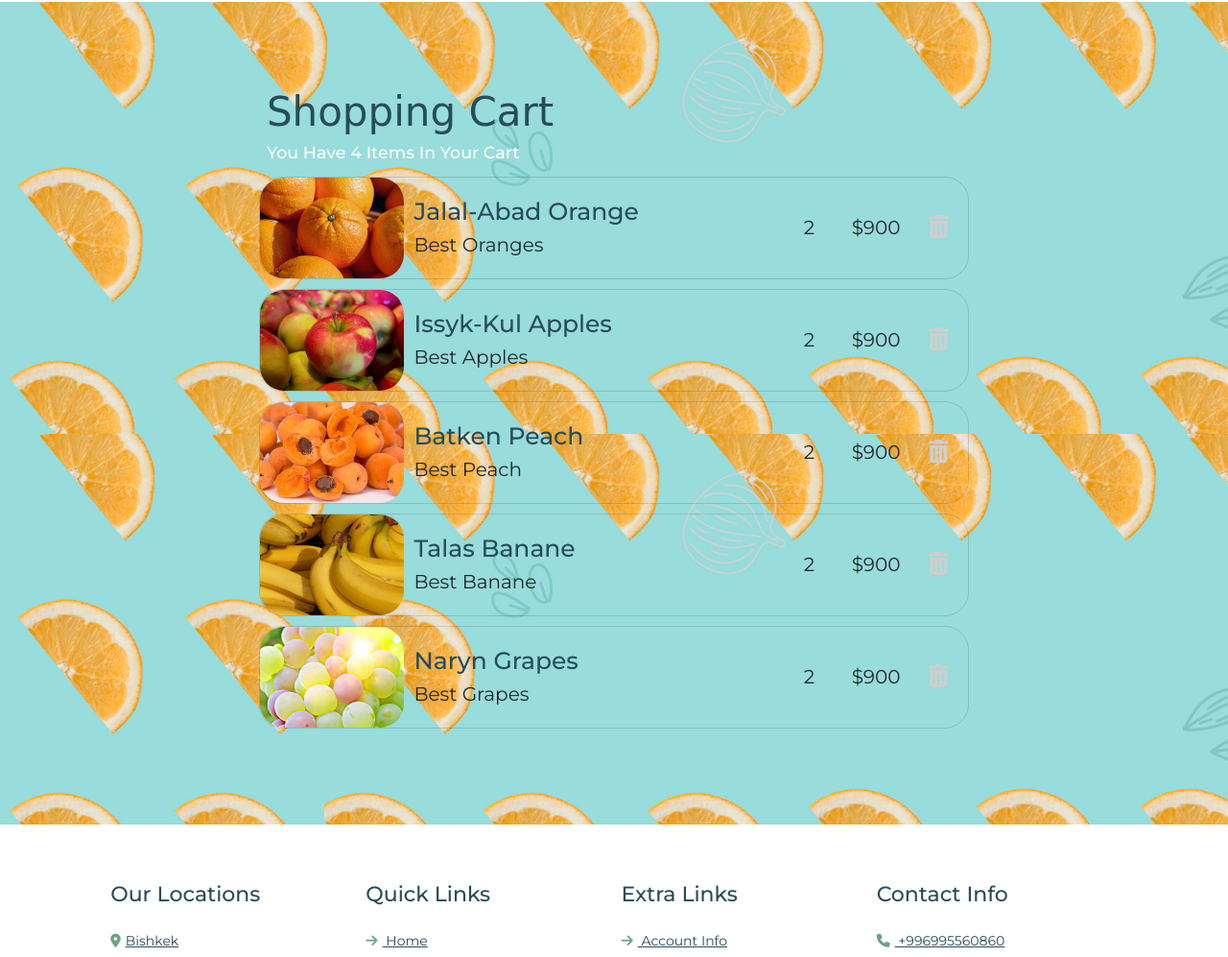
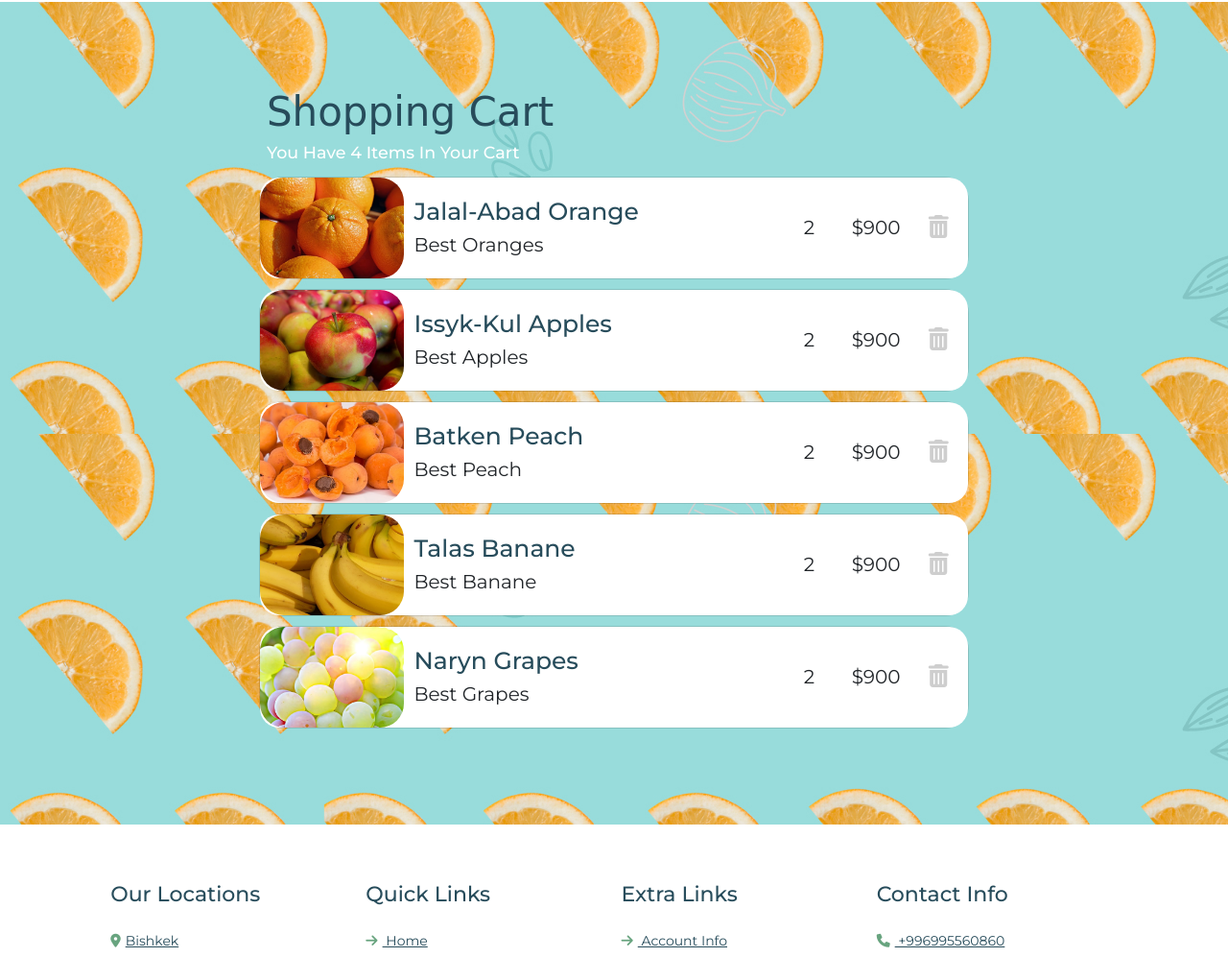
Before and after one commit to Karimova1410/FruitStore, a plain HTML site: page pages/cart.html in a window 1280 px wide. Shown: the part 100-1097 px from the top of the page at 96% size. Drawn offline with nearby package versions, Linux system fonts and the light colour scheme; a web font is replaced by a local one.

Commit message:
final version

```diff
--- a/css/style.css
+++ b/css/style.css
@@ -853,6 +853,11 @@ h2 {
 .shoppingCart h3 {
 	color: white;
 }
+.bodyy{
+  background-color: white;
+  border-radius: 2rem;
+}
+
 .shoppingCart p {
 	font-size: 2rem !important;
 }
@@ -875,7 +880,7 @@ h2 {
 	background-image: url(../img2/Background.jpg);
 }
 .card1 {
-	background-color: inherit;
+	background-color: white !important;
 	border: none;
 }
 .card {
@@ -883,6 +888,7 @@ h2 {
   background-color: inherit !important;
   margin: 0 auto;
 }
+
 
 .card,
 .img-fluid {
--- a/pages/cart.html
+++ b/pages/cart.html
@@ -104,7 +104,7 @@
                 </div>
 
                 <div class="card mb-3 shoppingCart">
-                  <div class="card-body">
+                  <div class="card-body bodyy">
                     <div class="d-flex justify-content-between">
                       <div class="d-flex flex-row align-items-center">
                         <div>
@@ -130,7 +130,7 @@
                   </div>
                 </div>
                 <div class="card mb-3 shoppingCart">
-                  <div class="card-body">
+                  <div class="card-body bodyy">
                     <div class="d-flex justify-content-between">
                       <div class="d-flex flex-row align-items-center">
                         <div>
@@ -156,7 +156,7 @@
                   </div>
                 </div>
                 <div class="card mb-3 shoppingCart">
-                  <div class="card-body">
+                  <div class="card-body bodyy">
                     <div class="d-flex justify-content-between">
                       <div class="d-flex flex-row align-items-center">
                         <div>
@@ -182,7 +182,7 @@
                   </div>
                 </div>
                 <div class="card mb-3 shoppingCart">
-                  <div class="card-body">
+                  <div class="card-body bodyy">
                     <div class="d-flex justify-content-between">
                       <div class="d-flex flex-row align-items-center">
                         <div>
@@ -208,7 +208,7 @@
                   </div>
                 </div>
                 <div class="card mb-3 shoppingCart">
-                  <div class="card-body">
+                  <div class="card-body bodyy">
                     <div class="d-flex justify-content-between">
                       <div class="d-flex flex-row align-items-center">
                         <div>
```
Also changed, not shown: pages/blog.html (+1 -1 lines).
